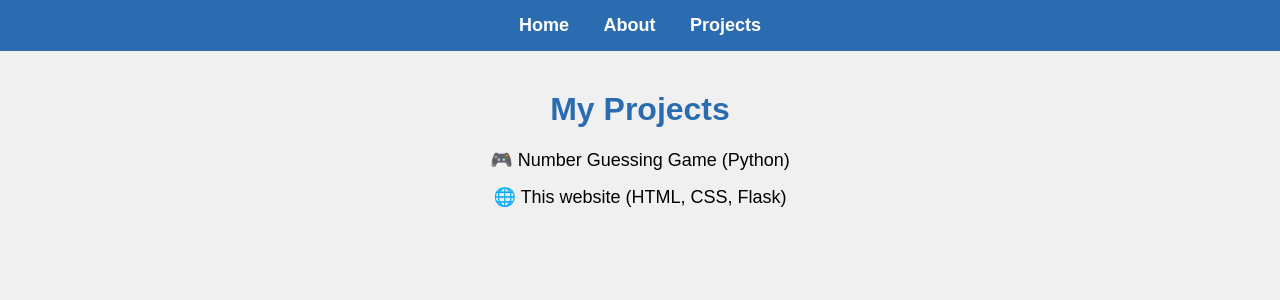
After one commit to gideonefosa858-blip/my-flask-site, a Flask app: page /projects in a window 1280 px wide. The commit adds this page. Shown: the top 300 px of the page. Run offline with Flask 3, Linux system fonts and the light colour scheme.

Commit message:
Add projects page

```diff
--- a/app.py
+++ b/app.py
@@ -11,6 +11,11 @@ def home():
 @app.route('/about')
 def about():
     return render_template('about.html')
+
+@app.route("/projects")
+def projects():
+    return render_template("projects.html")
+
 import os
 
 if __name__ == '__main__':
--- a/templates/about.html
+++ b/templates/about.html
@@ -34,6 +34,7 @@
         <nav>
             <a href="/">Home</a>
             <a href="/about">About</a>
+            <a href="/projects">Projects</a>
         </nav>
         <h1>About Me</h1>
         <p>Hi, My name is Gideon, and I am learning web development. This is my first webpage, and I am excited to share it with you!</p>
--- a/templates/index.html
+++ b/templates/index.html
@@ -34,6 +34,7 @@
         <nav>
             <a href="/">Home</a>
             <a href="/about">About</a>
+            <a href="/projects">Projects</a>
         </nav>
         <h1>Welcome!</h1>
     </body>
--- /dev/null
+++ b/templates/projects.html
@@ -0,0 +1,53 @@
+<!DOCTYPE html>
+<html>
+<head>
+    <title>My Projects</title>
+    <style>
+        body {
+            background-color: #f0f0f0;
+            font-family: Arial, sans-serif;
+            text-align: center;
+            padding-top: 0;
+            margin: 0;
+        }
+        nav {
+            background-color: #2b6cb0;
+            padding: 15px;
+        }
+        nav a {
+            color: white;
+            margin: 0 15px;
+            font-size: 18px;
+            text-decoration: none;
+            font-weight: bold;
+        }
+        nav a:hover {
+            text-decoration: underline;
+        }
+        h1 {
+            color: #2b6cb0;
+            margin-top: 40px;
+        }
+        ul {
+            list-style: none;
+            padding: 0;
+        }
+        li {
+            margin: 15px 0;
+            font-size: 18px;
+        }
+    </style>
+</head>
+<body>
+    <nav>
+        <a href="/">Home</a>
+        <a href="/about">About</a>
+        <a href="/projects">Projects</a>
+    </nav>
+    <h1>My Projects</h1>
+    <ul>
+        <li>🎮 Number Guessing Game (Python)</li>
+        <li>🌐 This website (HTML, CSS, Flask)</li>
+    </ul>
+</body>
+</html>
```
